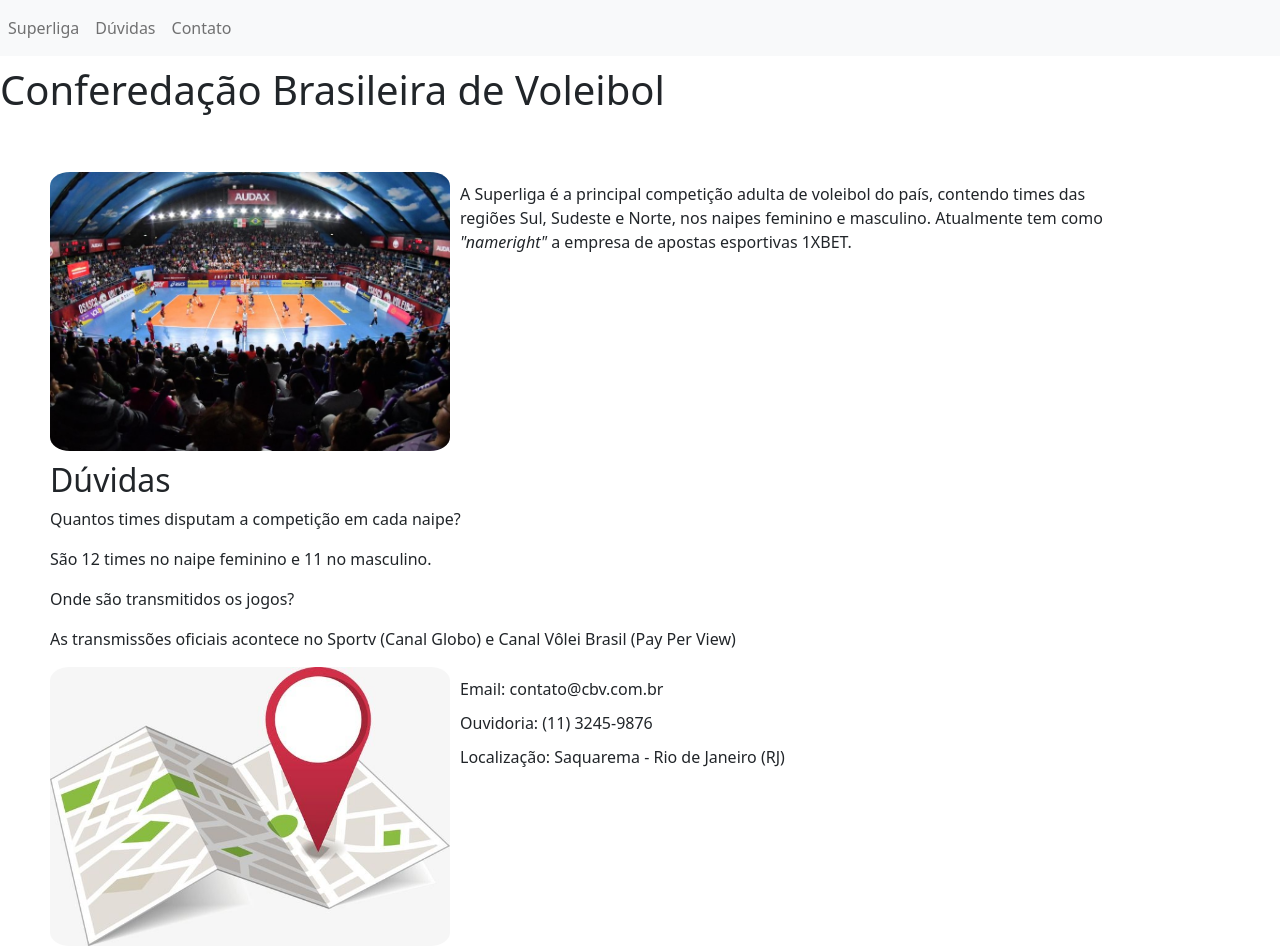
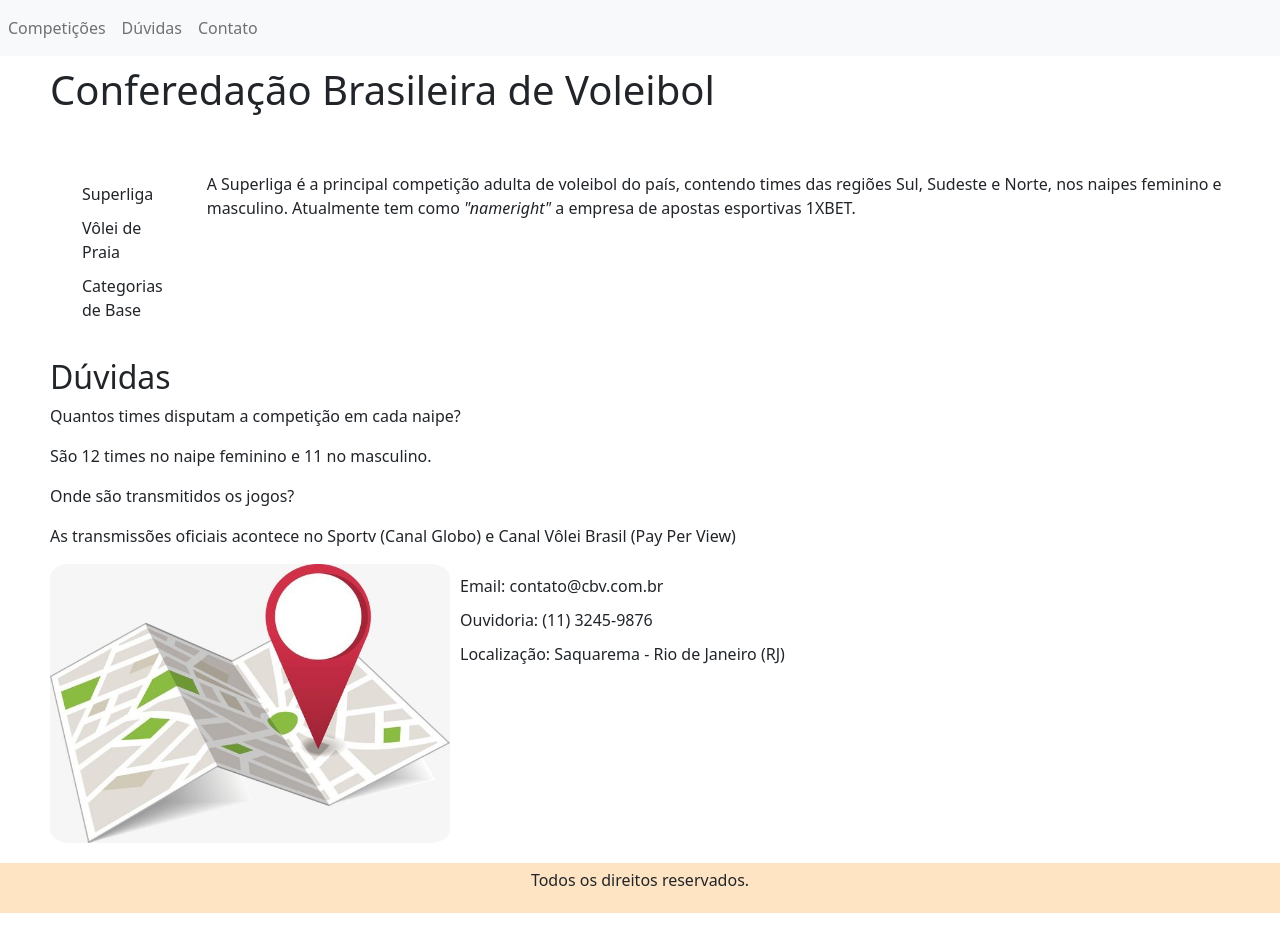
Before and after one commit to deboragoncalves/js-course-origamid, a plain HTML site: page src/index.html in a window 1280 px wide. Shown: the top 949 px of the page. After the commit the page ends 913 px from the top, so only its background shows below. Drawn offline with nearby package versions, Linux system fonts and the light colour scheme.

Commit message:
Navegação por tab - Competições

```diff
--- a/src/index.html
+++ b/src/index.html
@@ -21,7 +21,7 @@
         <div class="collapse navbar-collapse" id="navbar">
             <ul class="navbar-nav mr-auto mt-2 mt-lg-0">
                 <li class="nav-item active">
-                    <a class="nav-link">Superliga</span></a>
+                    <a class="nav-link">Competições</span></a>
                 </li>
                 <li class="nav-item">
                     <a class="nav-link">Dúvidas</a>
@@ -34,13 +34,34 @@
     </nav>
     <div class="main-container">
         <h1>Conferedação Brasileira de Voleibol</h1>
-        <section id="superliga">
-            <img src="images/superliga.jpg">
-            <p>
-                A Superliga é a principal competição adulta de voleibol do país, contendo times das regiões Sul, Sudeste
-                e Norte, nos naipes feminino e masculino. Atualmente tem como <i>"nameright"</i> a empresa de apostas
-                esportivas 1XBET.
-            </p>
+        <section id="competitions">
+            <!-- Lista itens -->
+            <ul class="list-competitions">
+                <li class="item-competition">Superliga</li>
+                <li class="item-competition">Vôlei de Praia</li>
+                <li class="item-competition">Categorias de Base</li>
+            </ul>
+
+            <!-- Lista textos -->
+            <ul class="list-descriptions">
+                <li>
+                    <p>
+                        A Superliga é a principal competição adulta de voleibol do país, contendo times das regiões Sul, Sudeste
+                        e Norte, nos naipes feminino e masculino. Atualmente tem como <i>"nameright"</i> a empresa de apostas
+                        esportivas 1XBET.
+                    </p>
+                </li>
+                <li>
+                    <p>No Vôlei de Praia, a principal competição do ano é o Circuito Brasileiro de Vôlei de Praia,
+                        dividido entre diversas etapas. Cada etapa é pontuada no ranking brasileiro e mundial.
+                    </p>
+                </li>
+                <li>
+                    <p>
+                        Na base, os Campeonatos Brasileiros são a vitrine para os futuros talentos brasileiros.
+                    </p>
+                </li>
+            </ul>
         </section>
         <section id="faq">
             <h2>Dúvidas</h2>
--- a/src/script.js
+++ b/src/script.js
@@ -1,6 +1,7 @@
 window.onload = () => {
     addLinksMenu();
     addAltImg();
+    showCompetitions();
 };
 
 const addLinksMenu = () => {
@@ -18,8 +19,8 @@
     if (textMenu) {
       textMenu = textMenu.toUpperCase();
 
-        if (textMenu.includes("SUPERLIGA")) {
-            item.setAttribute("href", "#superliga");
+        if (textMenu.includes("COMPETIÇÕES")) {
+            item.setAttribute("href", "#competitions");
         } else if (textMenu.includes("DÚVIDAS")) {
             item.setAttribute("href", "#faq");
         } else if (textMenu.includes("CONTATO")) {
@@ -45,10 +46,34 @@
 
             if (srcAttribute.includes("MAPA")) {
                 image.setAttribute("alt", "Mapa com a localização da Confederação Brasileira de Vôlei")
-            } else if (srcAttribute.includes("SUPERLIGA")) {
-                image.setAttribute("alt", "Ginásio de vôlei");
             }
         }
     })
 
 }
+
+const showCompetitions = () => {
+    let listNamesCompetitions = document.querySelectorAll(".list-competitions li");
+
+    // Ao clicar na li, adicionar classe ativo
+    listNamesCompetitions.forEach((nameCompetition, index) => {
+        nameCompetition.addEventListener('click', () => {
+            addClassActive(index);
+        });
+    });
+
+    // Primeiro elemento do item, ao carregar a página exibe a sua descrição, iniciando com a classe ativo
+    let listDescriptionsCompetitions = document.querySelectorAll(".list-descriptions li");
+    listDescriptionsCompetitions[0].classList.add("active");
+};
+
+const addClassActive = index => {
+    let listDescriptionsCompetitions = document.querySelectorAll(".list-descriptions li");
+
+    // Remover as classes ativo de todos os itens
+    listDescriptionsCompetitions.forEach(description => {
+        description.classList.remove("active");
+    });
+
+    listDescriptionsCompetitions[index].classList.add("active");
+}
--- a/src/style.css
+++ b/src/style.css
@@ -7,28 +7,31 @@
     margin-top: 10px;
 }
 
+ul {
+    list-style-type: none;
+}
+
 .main-container {
     display: flex;
     flex-direction: column;
 }
 
-#superliga {
+#competitions {
     display: flex;
-    width: 90%;
     margin-top: 50px;
     padding-left: 50px;
 }
 
-#superliga img, #contact img {
+#contact img {
     width: 400px;
     border-radius: 5%;
 }
 
-#superliga p, #contact p {
+#contact p {
     margin: 10px;
 }
 
-#faq {
+.main-container h1, #faq {
     padding-left: 50px;
 }
 
@@ -45,3 +48,21 @@
     display: flex;
     justify-content: center;
 }
+
+.item-competition {
+    cursor: pointer;
+    margin: 10px 0;
+}
+
+.item-competition:hover {
+    text-decoration: underline;
+    font-weight: bold;
+}
+
+.list-descriptions li {
+    display: none;
+}
+
+.list-descriptions li.active {
+    display: block !important;
+}
```
Also changed, not shown: src/images/superliga.jpg (deleted).
